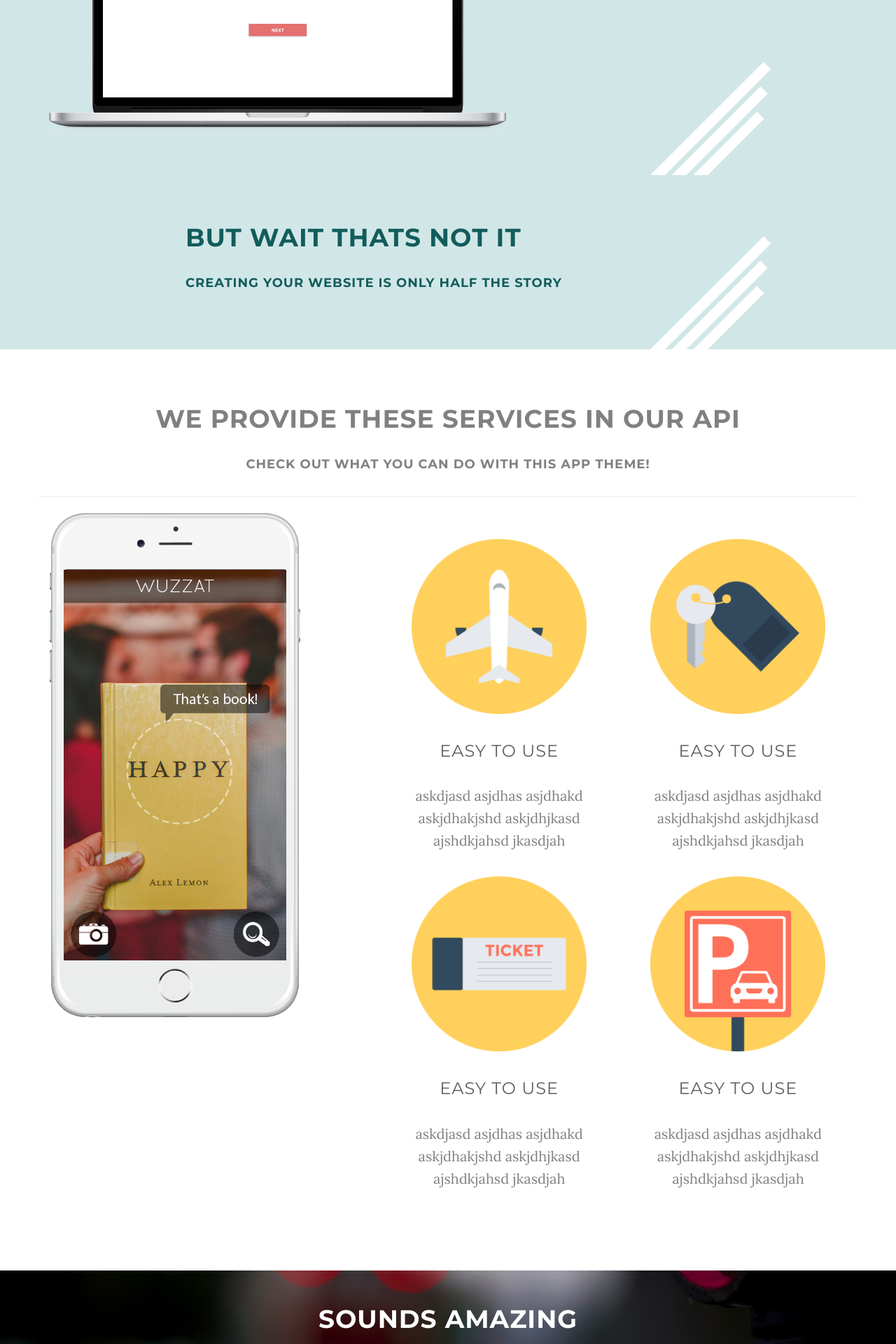
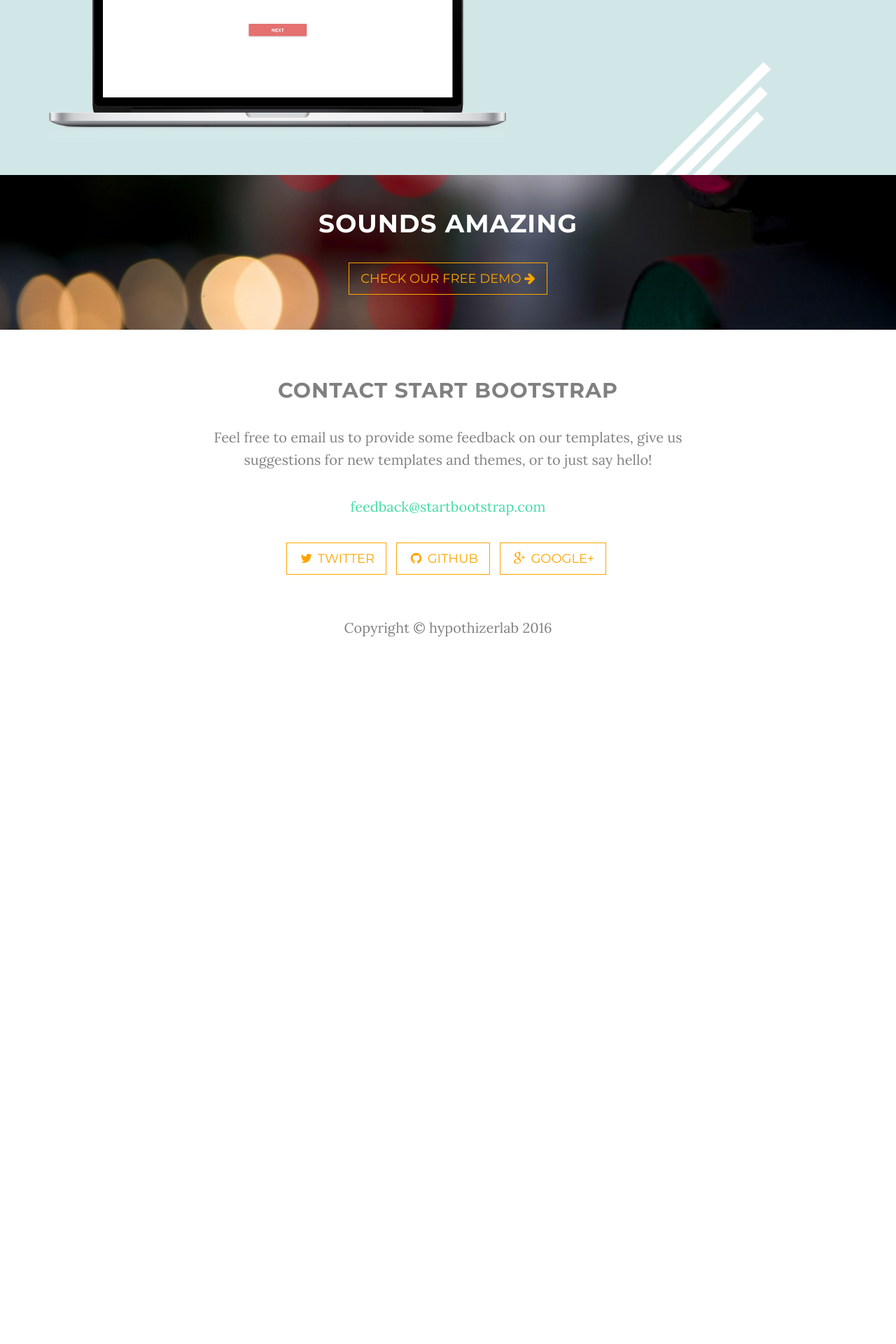
Before and after one commit to rremani/site, a Django app: page / in a window 1280 px wide. Shown: the part 3365-5285 px from the top of the page at 70% size. After the commit the page ends 4275 px from the top, so only its background shows below. Run offline with Django 3.2, Linux system fonts and the light colour scheme; some libraries are stand-ins or nearby versions.

Commit message:
api section removed from index page

```diff
--- a/server/templates/index_grey.html
+++ b/server/templates/index_grey.html
@@ -183,7 +183,7 @@
         </div>
     </div>
 </section>
-<section id="demo-3" class="demo-section alternative-section-1 text-center">
+{% comment %}<section id="demo-3" class="demo-section alternative-section-1 text-center">
     <div class="container">
         <div class="row">
             <div class="col-lg-8 col-lg-offset-2">
@@ -259,7 +259,7 @@
             </div>
         </div>
     </div>
-</section>
+</section> {% endcomment %}
 <section class="amazing-section text-center">
     <div class="container">
         <div class="col-lg-8 col-lg-offset-2">
```
